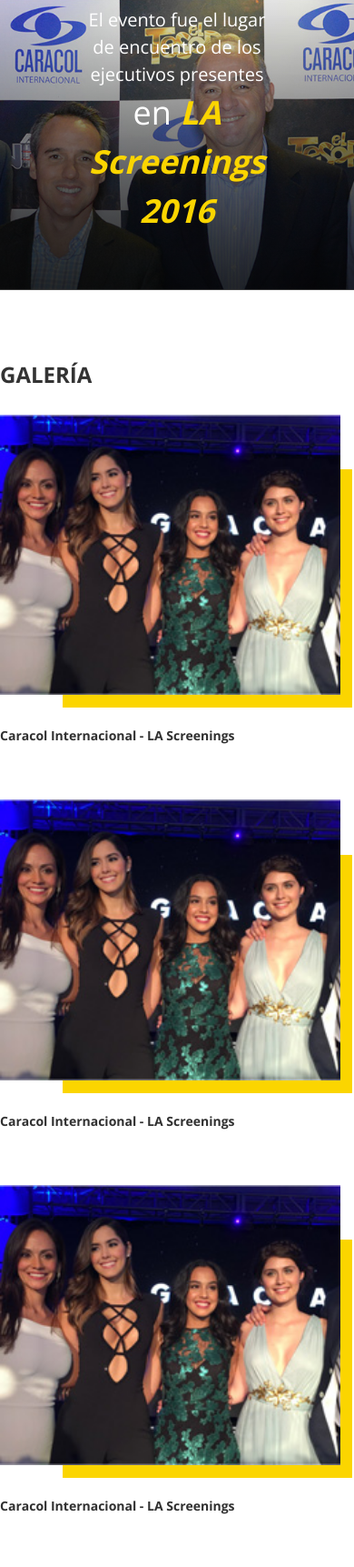
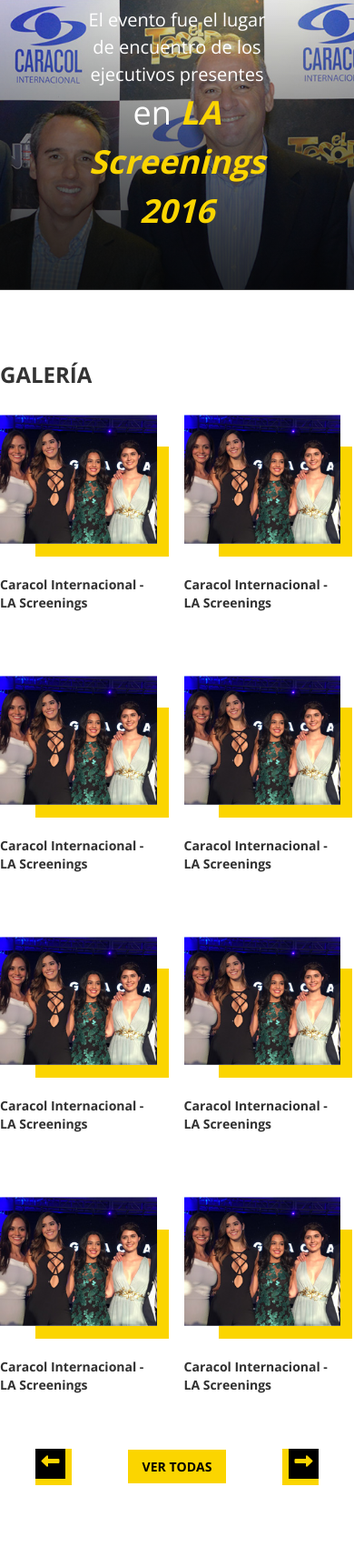
Before and after one commit to agustindavid/agustindavid.github.io, a PHP site: page / in a window 390 px wide. Shown: the part 2843-4566 px from the top of the page at 91% size. Run offline with PHP 8.4, Linux system fonts and the light colour scheme; some libraries are stand-ins or nearby versions.

Commit message:
arrows iphone

```diff
--- a/css/style.css
+++ b/css/style.css
@@ -101,8 +101,14 @@ body{
     border-left: 0;
 }
 
-#carousel-news .carousel-control{
-top: -210px;
+#carousel-news .control-containers {
+    top: 0;
+}
+
+#carousel-news .carousel-control {
+    top: 5px;
+    right: 75px;
+    left: auto;
 }
 
 #carousel-news .carousel-control.right, #carousel-home .carousel-control.right , #carousel-videos .carousel-control.right {
--- a/index.html
+++ b/index.html
@@ -154,7 +154,7 @@
             </div>
             <div class="col-md-7">
                 <h2>Con auditorio lleno Caracol Internacional exhibió su robusto portafolio de producciones</h2>
-                <p class="new-date">4 de Junio, 2016</p>
+                <p class="new-date anchor-controls">4 de Junio, 2016</p>
                 <hr class="new-divider">
                 <div class="new-text"><p>Caracol Internacional realizó su screening en el hotel Intercontinental de la ciudad de Los Ángeles, presentando sus producciones originales A otro nivel, La niña, La esclava blanca, El tesoro, El héroe discreto, El abrazo de la serpiente.</p>
 
@@ -184,7 +184,7 @@
             </div>
             <div class="col-md-7">
                 <h2>Con auditorio lleno Caracol Internacional exhibió su robusto portafolio de producciones</h2>
-                <p class="new-date">4 de Junio, 2016</p>
+                <p class="new-date anchor-controls">4 de Junio, 2016</p>
                 <hr class="new-divider">
                 <div class="new-text"><p>Caracol Internacional realizó su screening en el hotel Intercontinental de la ciudad de Los Ángeles, presentando sus producciones originales A otro nivel, La niña, La esclava blanca, El tesoro, El héroe discreto, El abrazo de la serpiente.</p>
 
@@ -214,7 +214,7 @@
             </div>
             <div class="col-md-7">
                 <h2>Con auditorio lleno Caracol Internacional exhibió su robusto portafolio de producciones</h2>
-                <p class="new-date">4 de Junio, 2016</p>
+                <p class="new-date anchor-controls">4 de Junio, 2016</p>
                 <hr class="new-divider">
                 <div class="new-text"><p>Caracol Internacional realizó su screening en el hotel Intercontinental de la ciudad de Los Ángeles, presentando sus producciones originales A otro nivel, La niña, La esclava blanca, El tesoro, El héroe discreto, El abrazo de la serpiente.</p>
 
@@ -244,7 +244,7 @@
             </div>
             <div class="col-md-7">
                 <h2>Con auditorio lleno Caracol Internacional exhibió su robusto portafolio de producciones</h2>
-                <p class="new-date">4 de Junio, 2016</p>
+                <p class="new-date anchor-controls">4 de Junio, 2016</p>
                 <hr class="new-divider">
                 <div class="new-text"><p>Caracol Internacional realizó su screening en el hotel Intercontinental de la ciudad de Los Ángeles, presentando sus producciones originales A otro nivel, La niña, La esclava blanca, El tesoro, El héroe discreto, El abrazo de la serpiente.</p>
 
@@ -377,51 +377,51 @@
   <div class="carousel-inner" role="listbox">
     <div class="item active">
         <div class="row">
-            <div class="col-md-3 gallery-image">
+            <div class="col-md-3 col-xs-6 gallery-image">
                 <div class="image-wrapper">
                     <img class="md-trigger" data-modal="modal-1" data-big="images/slider-img-1.jpg" src="images/galeria1.jpg">
                 </div>
                  <p class="img-title">Caracol Internacional - LA Screenings</p>
             </div>
-            <div class="col-md-3 gallery-image">
+            <div class="col-md-3 col-xs-6 gallery-image">
                 <div class="image-wrapper">
                     <img src="images/galeria1.jpg">
                 </div>
                  <p class="img-title">Caracol Internacional - LA Screenings</p>
             </div>
-            <div class="col-md-3 gallery-image">
+            <div class="col-md-3 col-xs-6 gallery-image">
                 <div class="image-wrapper">
                     <img src="images/galeria1.jpg">
                 </div>
                  <p class="img-title">Caracol Internacional - LA Screenings</p>
             </div>
-            <div class="col-md-3 gallery-image">
+            <div class="col-md-3 col-xs-6 gallery-image">
                 <div class="image-wrapper">
                     <img src="images/galeria1.jpg">
                 </div>
                  <p class="img-title">Caracol Internacional - LA Screenings</p>
             </div>
         </div>
-        <div class="row hidden-xs hidden-sm">
-            <div class="col-md-3 gallery-image">
+        <div class="row">
+            <div class="col-md-3 col-xs-6 gallery-image">
                 <div class="image-wrapper">
                     <img src="images/galeria1.jpg">
                 </div>
                  <p class="img-title">Caracol Internacional - LA Screenings</p>
             </div>
-            <div class="col-md-3 gallery-image">
+            <div class="col-md-3 col-xs-6 gallery-image">
                 <div class="image-wrapper">
                     <img src="images/galeria1.jpg">
                 </div>
                  <p class="img-title">Caracol Internacional - LA Screenings</p>
             </div>
-            <div class="col-md-3 gallery-image">
+            <div class="col-md-3 col-xs-6 gallery-image">
                 <div class="image-wrapper">
                     <img src="images/galeria1.jpg">
                 </div>
                  <p class="img-title">Caracol Internacional - LA Screenings</p>
             </div>
-            <div class="col-md-3 gallery-image">
+            <div class="col-md-3 col-xs-6 gallery-image">
                 <div class="image-wrapper">
                     <img src="images/galeria1.jpg">
                 </div>
@@ -431,51 +431,51 @@
     </div>
     <div class="item">
         <div class="row">
-            <div class="col-md-3 gallery-image">
+            <div class="col-md-3 col-xs-6 gallery-image">
                 <div class="image-wrapper">
                     <img src="images/galeria1.jpg">
                 </div>
                  <p class="img-title">Caracol Internacional - LA Screenings</p>
             </div>
-            <div class="col-md-3 gallery-image">
+            <div class="col-md-3 col-xs-6 gallery-image">
                 <div class="image-wrapper">
                     <img src="images/galeria1.jpg">
                 </div>
                  <p class="img-title">Caracol Internacional - LA Screenings</p>
             </div>
-            <div class="col-md-3 gallery-image">
+            <div class="col-md-3 col-xs-6 gallery-image">
                 <div class="image-wrapper">
                     <img src="images/galeria1.jpg">
                 </div>
                  <p class="img-title">Caracol Internacional - LA Screenings</p>
             </div>
-            <div class="col-md-3 gallery-image">
+            <div class="col-md-3 col-xs-6 gallery-image">
                 <div class="image-wrapper">
                     <img src="images/galeria1.jpg">
                 </div>
                  <p class="img-title">Caracol Internacional - LA Screenings</p>
             </div>
         </div>
-        <div class="row hidden-xs hidden-sm">
-            <div class="col-md-3 gallery-image">
+        <div class="row">
+            <div class="col-md-3 col-xs-6 gallery-image">
                 <div class="image-wrapper">
                     <img src="images/galeria1.jpg">
                 </div>
                  <p class="img-title">Caracol Internacional - LA Screenings</p>
             </div>
-            <div class="col-md-3 gallery-image">
+            <div class="col-md-3 col-xs-6 gallery-image">
                 <div class="image-wrapper">
                     <img src="images/galeria1.jpg">
                 </div>
                  <p class="img-title">Caracol Internacional - LA Screenings</p>
             </div>
-            <div class="col-md-3 gallery-image">
+            <div class="col-md-3 col-xs-6 gallery-image">
                 <div class="image-wrapper">
                     <img src="images/galeria1.jpg">
                 </div>
                  <p class="img-title">Caracol Internacional - LA Screenings</p>
             </div>
-            <div class="col-md-3 gallery-image">
+            <div class="col-md-3 col-xs-6 gallery-image">
                 <div class="image-wrapper">
                     <img src="images/galeria1.jpg">
                 </div>
@@ -485,51 +485,51 @@
     </div>
     <div class="item">
         <div class="row">
-            <div class="col-md-3 gallery-image">
+            <div class="col-md-3 col-xs-6 gallery-image">
                 <div class="image-wrapper">
                     <img src="images/galeria1.jpg">
                 </div>
                  <p class="img-title">Caracol Internacional - LA Screenings</p>
             </div>
-            <div class="col-md-3 gallery-image">
+            <div class="col-md-3 col-xs-6 gallery-image">
                 <div class="image-wrapper">
                     <img src="images/galeria1.jpg">
                 </div>
                  <p class="img-title">Caracol Internacional - LA Screenings</p>
             </div>
-            <div class="col-md-3 gallery-image">
+            <div class="col-md-3 col-xs-6 gallery-image">
                 <div class="image-wrapper">
                     <img src="images/galeria1.jpg">
                 </div>
                  <p class="img-title">Caracol Internacional - LA Screenings</p>
             </div>
-            <div class="col-md-3 gallery-image">
+            <div class="col-md-3 col-xs-6 gallery-image">
                 <div class="image-wrapper">
                     <img src="images/galeria1.jpg">
                 </div>
                  <p class="img-title">Caracol Internacional - LA Screenings</p>
             </div>
         </div>
-        <div class="row hidden-xs hidden-sm">
-            <div class="col-md-3 gallery-image">
+        <div class="row">
+            <div class="col-md-3 col-xs-6 gallery-image">
                 <div class="image-wrapper">
                     <img src="images/galeria1.jpg">
                 </div>
                  <p class="img-title">Caracol Internacional - LA Screenings</p>
             </div>
-            <div class="col-md-3 gallery-image">
+            <div class="col-md-3 col-xs-6 gallery-image">
                 <div class="image-wrapper">
                     <img src="images/galeria1.jpg">
                 </div>
                  <p class="img-title">Caracol Internacional - LA Screenings</p>
             </div>
-            <div class="col-md-3 gallery-image">
+            <div class="col-md-3 col-xs-6 gallery-image">
                 <div class="image-wrapper">
                     <img src="images/galeria1.jpg">
                 </div>
                  <p class="img-title">Caracol Internacional - LA Screenings</p>
             </div>
-            <div class="col-md-3 gallery-image">
+            <div class="col-md-3 col-xs-6 gallery-image">
                 <div class="image-wrapper">
                     <img src="images/galeria1.jpg">
                 </div>
--- a/js/scripts.js
+++ b/js/scripts.js
@@ -1,14 +1,18 @@
 $(document).ready(function(){
+
+
     $('.new-item').click(function(){
         $('.new-item').removeClass('active');
         $(this).addClass('active');
         if($('.new-content').is(':hidden')){
             $('.new-content').slideToggle();
         }
-
         if($(window).width()<768){
-            $('html, body').delay(500).animate({
-                scrollTop: ($('.new-content').offset().top)+20
+            var new_offset=$('#carousel-news .item.active').offset().top;
+            var anchor_offset=$('.anchor-controls').offset().top;
+                $('#carousel-news .carousel-control').css('top', anchor_offset-new_offset-7);
+                $('html, body').delay(500).animate({
+                    scrollTop: ($('.new-content').offset().top)+20
             }, 500);
         }
     });
```
